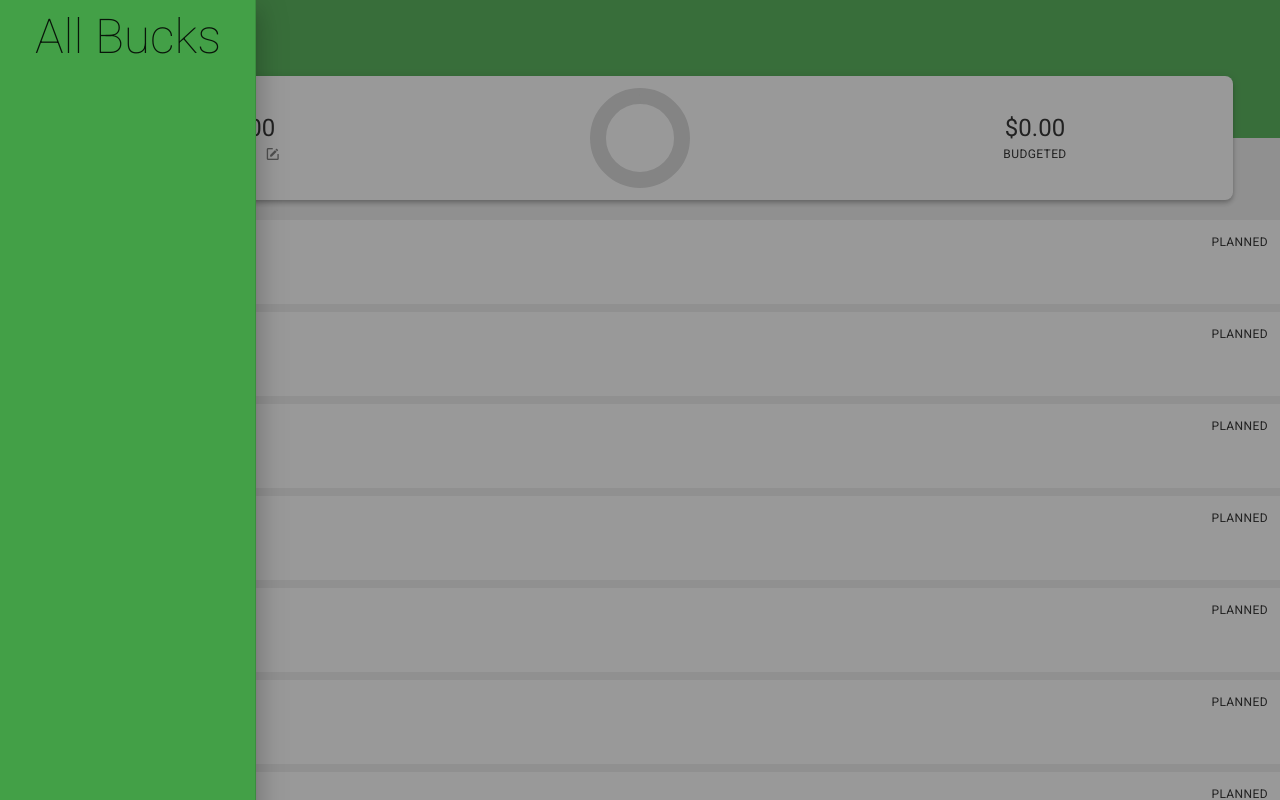
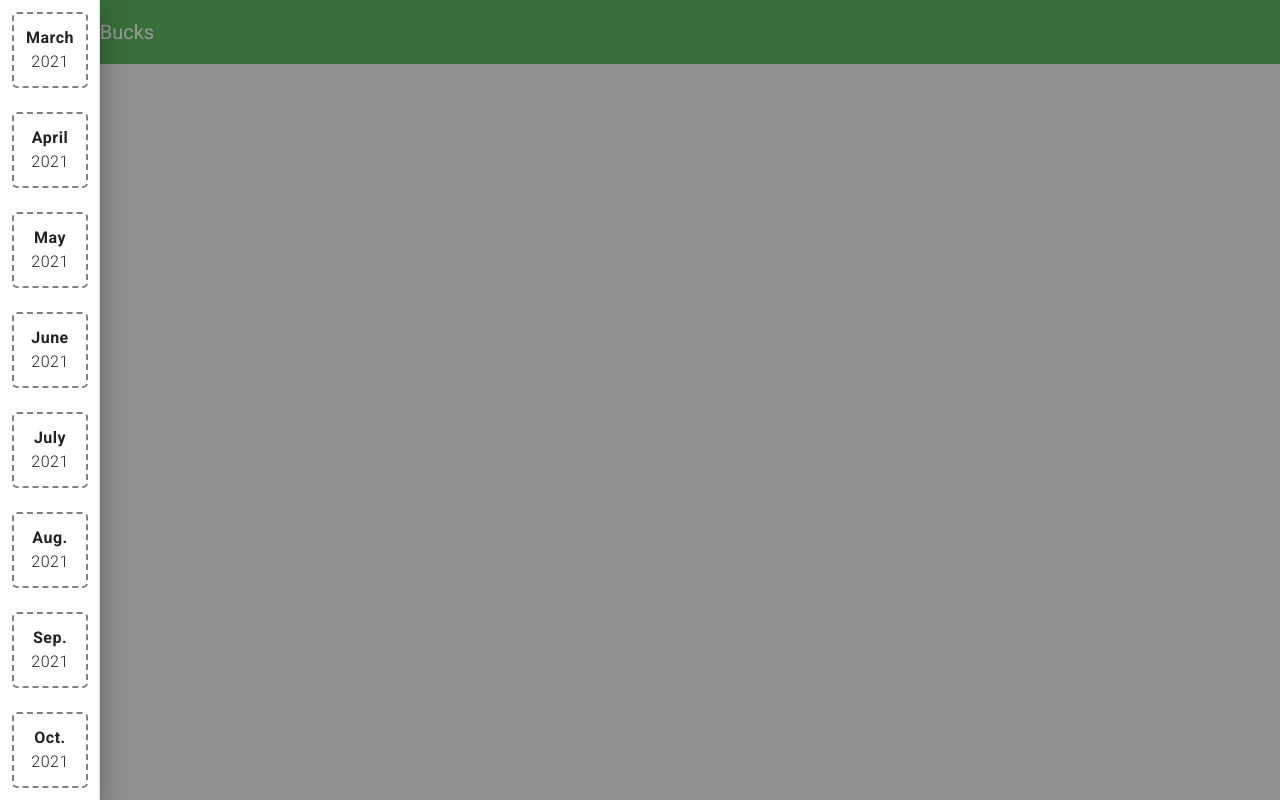
Before and after one commit to zach-mcnulty/all-bucks, a Vue app: page / in a window 1280 px wide. Both pictures are taken after a click on the button 28 px from the left and 32 px from the top of the page. Shown: the top 800 px of the page. Built offline with nearby package versions, Linux system fonts and the light colour scheme; what vue-currency-input would draw is missing.

Commit message:
added cards to nav drawer for creating and viewing budgets

```diff
--- a/src/App.vue
+++ b/src/App.vue
@@ -1,10 +1,18 @@
 <template>
   <v-app>
-    <app-bar :budgetTitle="activeBudget.title" @drawer="drawer = true"></app-bar>
-    <drawer :value="drawer" @input="(input) => (drawer = input)"></drawer>
+    <app-bar
+      :budgetTitle="activeBudget ? activeBudget.title : ''"
+      @drawer="drawer = true"
+    ></app-bar>
+    <drawer
+      :value="drawer"
+      :budgets="budgets"
+      @input="(input) => (drawer = input)"
+      @budget-selected="displayBudget($event)"
+    ></drawer>
 
     <v-main class="grey lighten-3">
-      <budget-container :budget="activeBudget"></budget-container>
+      <budget-container v-if="activeBudget" :budget="activeBudget"></budget-container>
     </v-main>
   </v-app>
 </template>
@@ -21,23 +29,71 @@ export default {
   components: {
     AppBar,
     Drawer,
-    BudgetContainer
+    BudgetContainer,
   },
 
   data: () => ({
     drawer: false,
-    budgets: [new Budget()],
+    budgets: [],
   }),
 
   computed: {
     activeBudget() {
-      return this.budgets.find(b => b.active);
-    }
+      return this.budgets.find((b) => b.active);
+    },
   },
 
   methods: {
-    //
+    displayBudget({month, year}) {
+      let budgetTitle = this.decodeMonth(month) + ' ' + year;
+
+      if (this.budgets.includes(b => b.title === budgetTitle)) {
+        let toActivate = this.budgets.find(b => b.title === budgetTitle);
+        this.deactivateBudgets();
+
+        return toActivate.active = true;
+      } else {
+        let newBudget = new Budget(budgetTitle);
+        this.deactivateBudgets();
+        this.budgets.push(newBudget);
+
+        return newBudget.active = true;
+      }
+    },
+    deactivateBudgets() {
+      return this.budgets.filter(b => b.active).forEach(b => b.active = false);
+    },
+    decodeMonth(monthNum) {
+      let month;
+
+      if (monthNum == 1) {
+        month = "January";
+      } else if (monthNum == 2) {
+        month = "February";
+      } else if (monthNum == 3) {
+        month = "March";
+      } else if (monthNum == 4) {
+        month = "April";
+      } else if (monthNum == 5) {
+        month = "May";
+      } else if (monthNum == 6) {
+        month = "June";
+      } else if (monthNum == 7) {
+        month = "July";
+      } else if (monthNum == 8) {
+        month = "August";
+      } else if (monthNum == 9) {
+        month = "September";
+      } else if (monthNum == 10) {
+        month = "October";
+      } else if (monthNum == 11) {
+        month = "November";
+      } else if (monthNum == 12) {
+        month = "December";
+      }
+
+      return month;
+    }
   },
-
 };
 </script>
--- a/src/components/AppBar.vue
+++ b/src/components/AppBar.vue
@@ -1,7 +1,7 @@
 <template>
   <v-app-bar color="green" app flat dark>
     <v-app-bar-nav-icon @click.stop="$emit('drawer')"></v-app-bar-nav-icon>
-    <v-toolbar-title>{{budgetTitle}}</v-toolbar-title>
+    <v-toolbar-title>{{budgetTitle ? budgetTitle : 'All Bucks'}}</v-toolbar-title>
   </v-app-bar>
 </template>
 
--- a/src/components/Drawer.vue
+++ b/src/components/Drawer.vue
@@ -1,33 +1,103 @@
 <template>
-  <v-navigation-drawer v-model="input" absolute temporary class="green darken-1" >
-    <template v-slot:prepend>
-      <div
-        class="d-flex flex-column align-center text-h3 font-weight-thin ma-3"
-      >
-        All Bucks
-      </div>
-    </template>
+  <v-navigation-drawer v-model="input" temporary fixed width="100">
+    <v-container fluid>
+      <v-row v-for="(budgetMonth, i) in budgetMonths" :key="i">
+        <v-col>
+          <div
+            class="d-flex flex-column justify-center align-center"
+            style="width: 76px; height: 76px; border-radius: 5px"
+            :style="
+              existingBudget(budgetMonth.month + ' ' + budgetMonth.year)
+                ? 'border:2px solid grey;'
+                : 'border:2px dashed grey;'
+            "
+            @click="$emit('budget-selected', budgetMonth)"
+          >
+            <span class="body-1 font-weight-bold">{{
+              display(budgetMonth.month)
+            }}</span>
+            <span class="body-1 font-weight-light text-disabled">{{
+              budgetMonth.year
+            }}</span>
+          </div>
+        </v-col>
+      </v-row>
+    </v-container>
   </v-navigation-drawer>
 </template>
 
 <script>
 export default {
-  props: ["value"],
+  props: ["value", "budgets"],
 
   data() {
     return {
-      input: false
-    }
+      input: false,
+    };
+  },
+
+  computed: {
+    budgetMonths() {
+      let budgetMonths = [];
+      let year = new Date().getFullYear(),
+        maxYear = year + 3,
+        month = new Date().getMonth();
+
+      for (let y = year; y < maxYear; y++) {
+        for (let m = y === year ? month : 0; m < 12; m++) {
+          budgetMonths.push({ month: String(m + 1), year: String(y) });
+        }
+      }
+      return budgetMonths;
+    },
+
+  },
+
+  methods: {
+    display(prop) {
+      let month;
+
+      if (prop == 1) {
+        month = "Jan.";
+      } else if (prop == 2) {
+        month = "Feb.";
+      } else if (prop == 3) {
+        month = "March";
+      } else if (prop == 4) {
+        month = "April";
+      } else if (prop == 5) {
+        month = "May";
+      } else if (prop == 6) {
+        month = "June";
+      } else if (prop == 7) {
+        month = "July";
+      } else if (prop == 8) {
+        month = "Aug.";
+      } else if (prop == 9) {
+        month = "Sep.";
+      } else if (prop == 10) {
+        month = "Oct.";
+      } else if (prop == 11) {
+        month = "Nov.";
+      } else if (prop == 12) {
+        month = "Dec.";
+      }
+
+      return month;
+    },
+    existingBudget(title) {
+      return this.budgets.includes((b) => b.title === title);
+    },
   },
 
   watch: {
-    value: function() {
+    value: function () {
       this.input = this.value;
     },
-    input: function() {
-      this.$emit('input', this.input);
-    }
-  }
+    input: function () {
+      this.$emit("input", this.input);
+    },
+  },
 };
 </script>
 
```
